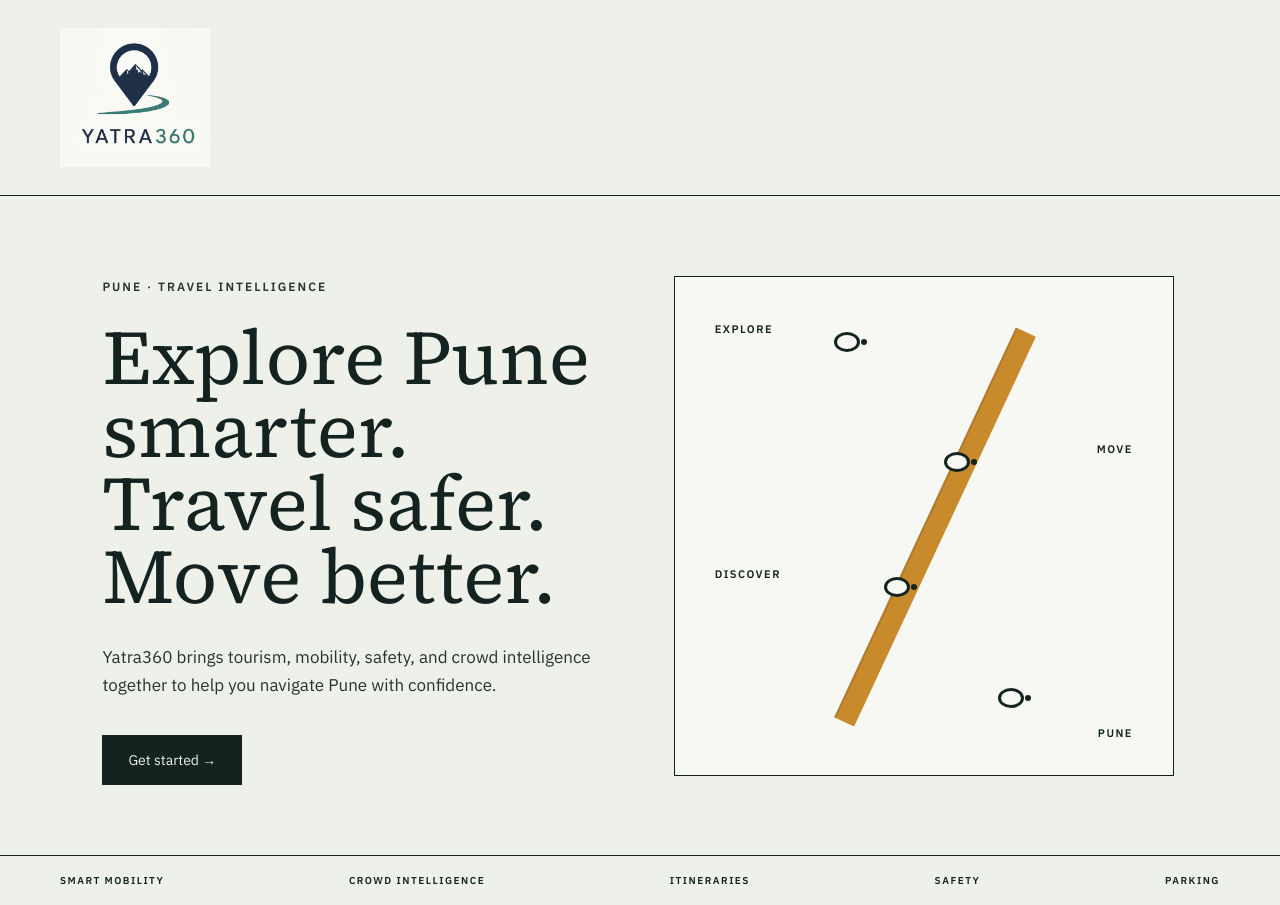
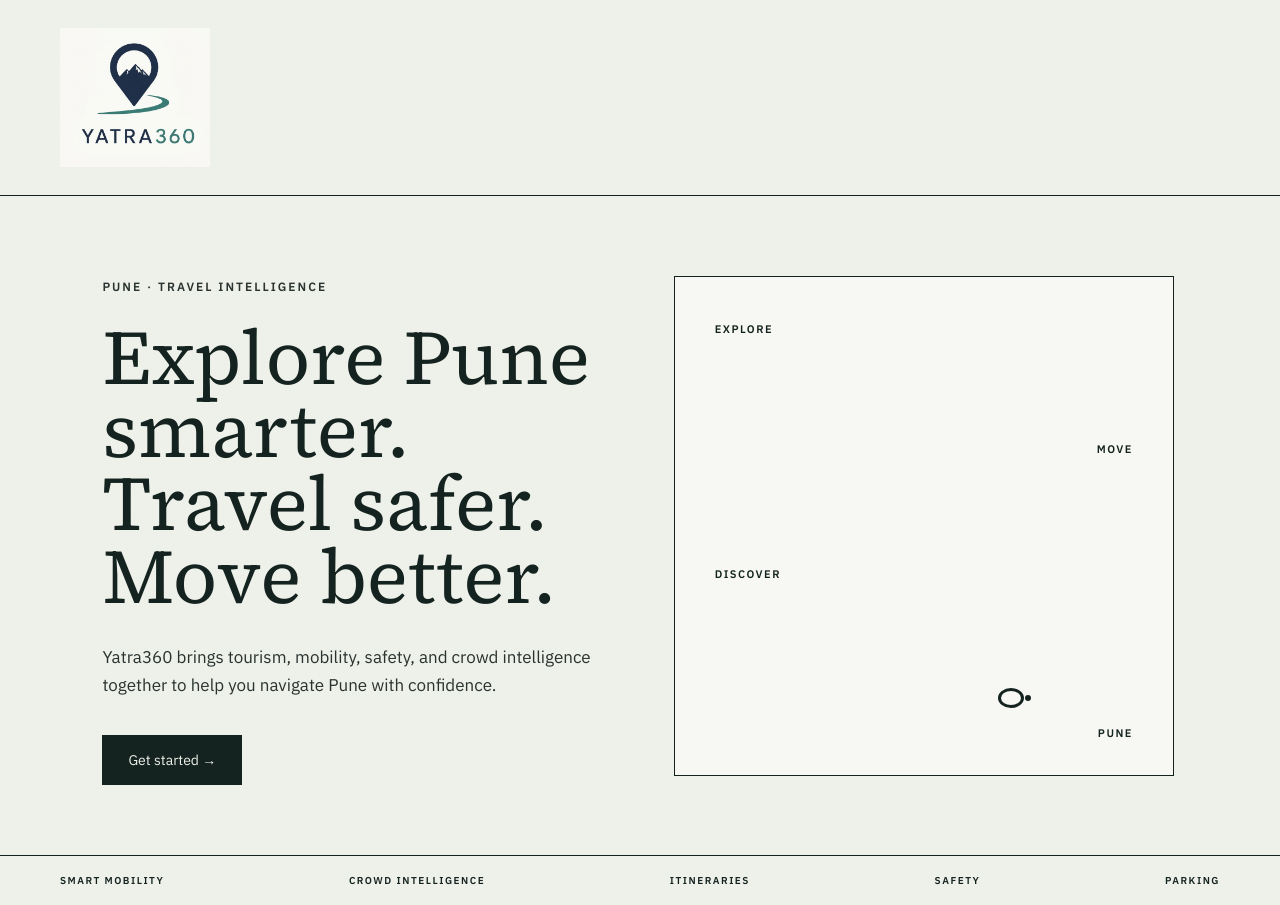
Before and after one commit to Avanipihu/Yatra360-2.0, a React (Vite) app in the folder Yatra360-2.0/yatra360-frontend/: page / in a window 1280 px wide. Built offline with nearby package versions, Linux system fonts and the light colour scheme; no server answers.

Commit message:
Refactor route stops to hero-route-stop class

```diff
--- a/Yatra360-2.0/yatra360-frontend/src/pages/Landing.jsx
+++ b/Yatra360-2.0/yatra360-frontend/src/pages/Landing.jsx
@@ -56,17 +56,21 @@ export default function Landing() {
 
           <div className="route-map">
 
-            <div className="route-line"></div>
+           <div className="hero-route-line"></div>
 
-            <div className="route-stop stop-one">
+<div className="hero-route-stop stop-one">
   <span></span>
 </div>
 
-            <div className="route-stop stop-two">
+<div className="hero-route-stop stop-two">
   <span></span>
 </div>
 
-            <div className="route-stop stop-three">
+<div className="hero-route-stop stop-three">
+  <span></span>
+</div>
+
+<div className="hero-route-stop stop-four">
   <span></span>
 </div>
 
```
Lines whose indentation alone changed are shown as unchanged.
